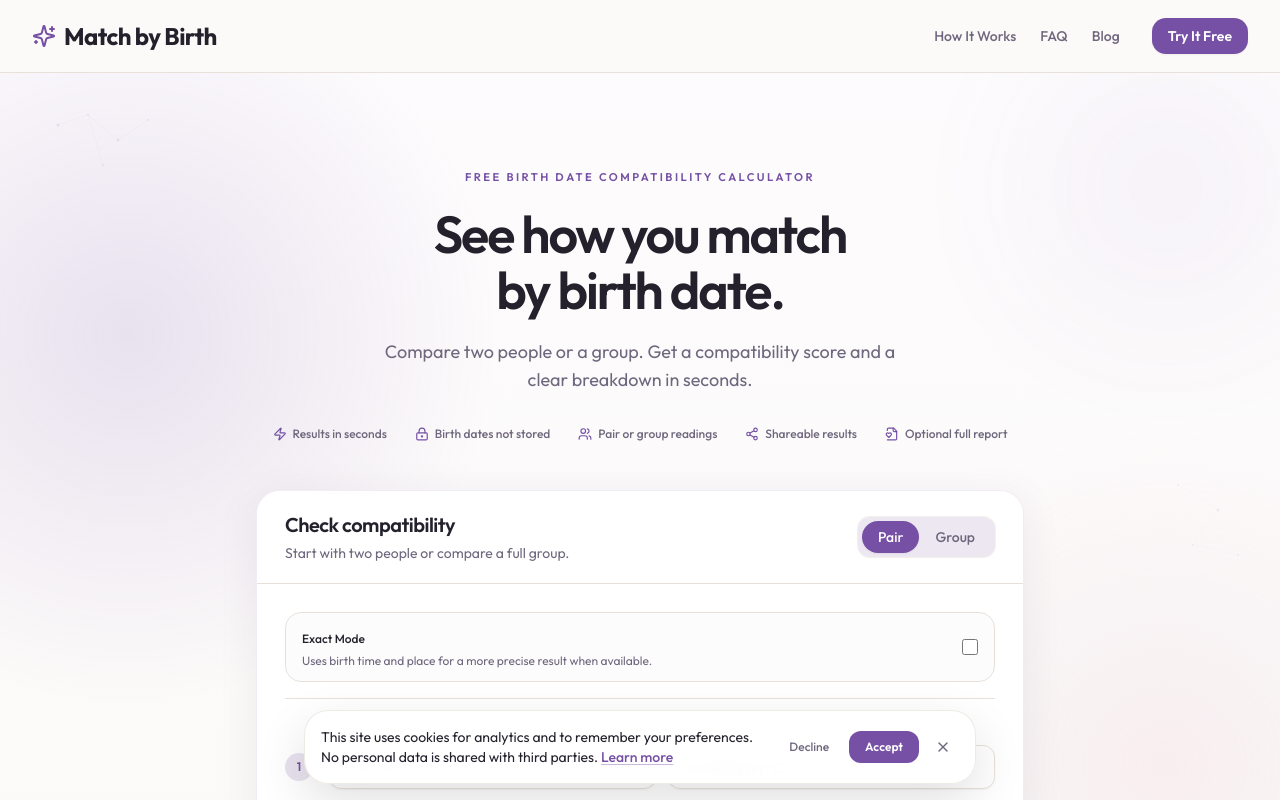
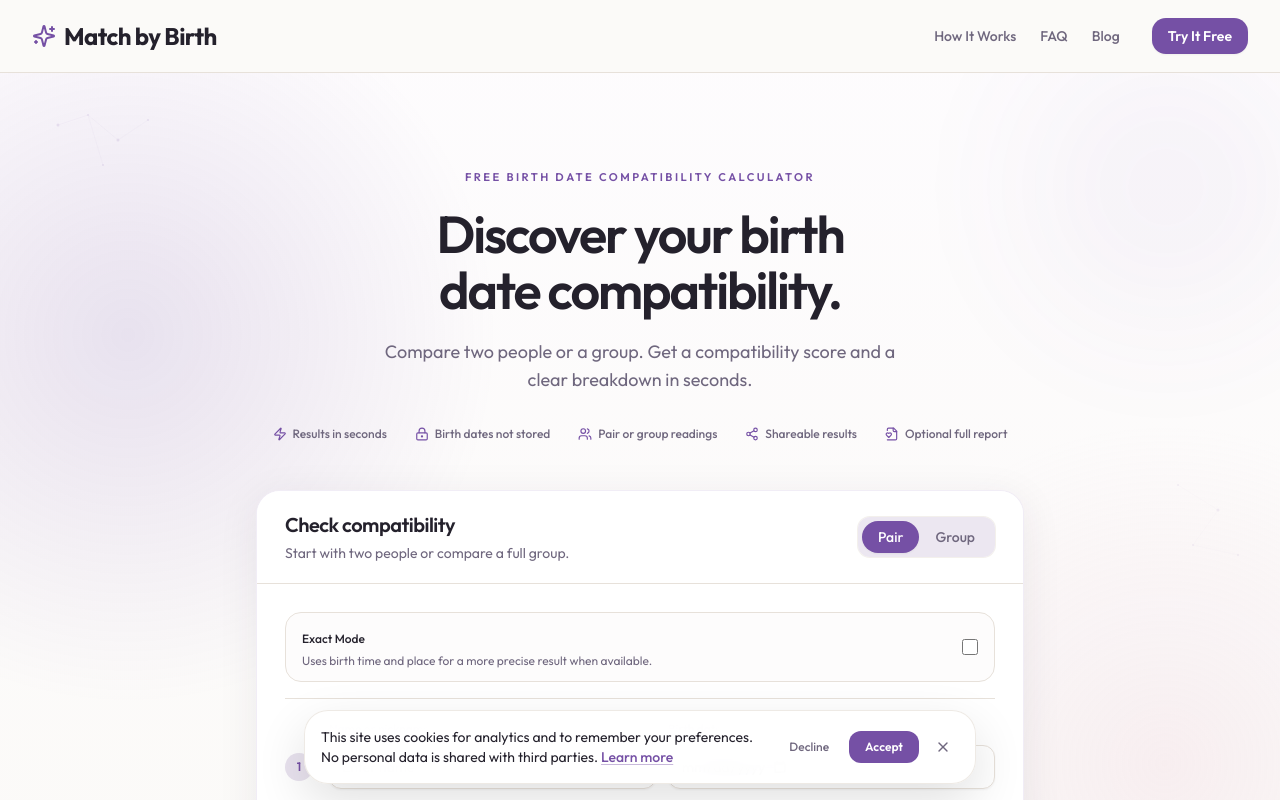
Before and after one commit to redefynliving/MatchbyBirth, a React (Vite) app in the folder apps/web/: page / in a window 1280 px wide. Shown: the top 800 px of the page. Built offline with nearby package versions, Linux system fonts and the light colour scheme.

Commit message:
copy: update homepage main heading to 'Discover your birth date compatibility.'

```diff
--- a/apps/web/src/pages/HomePage.jsx
+++ b/apps/web/src/pages/HomePage.jsx
@@ -110,7 +110,7 @@
                 Free birth date compatibility calculator
               </p>
               <h1 className="mx-auto max-w-2xl text-4xl font-semibold leading-[1.08] tracking-[-0.04em] text-foreground md:text-[3.25rem]">
-                See how you match by birth date.
+                Discover your birth date compatibility.
               </h1>
               <p className="mx-auto mt-5 max-w-lg text-base leading-relaxed text-muted-foreground md:text-lg">
                 Compare two people or a group. Get a compatibility score and a clear breakdown in seconds.
```
Also changed, not shown: 1 other file (tests, documents, lock files or other folders).
